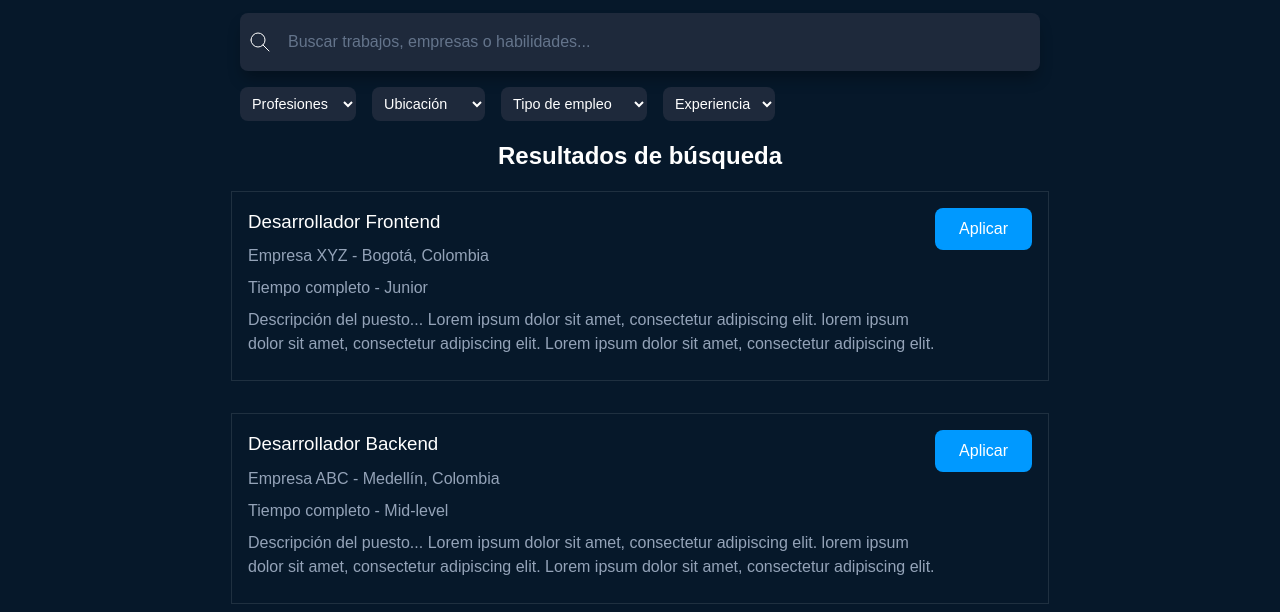
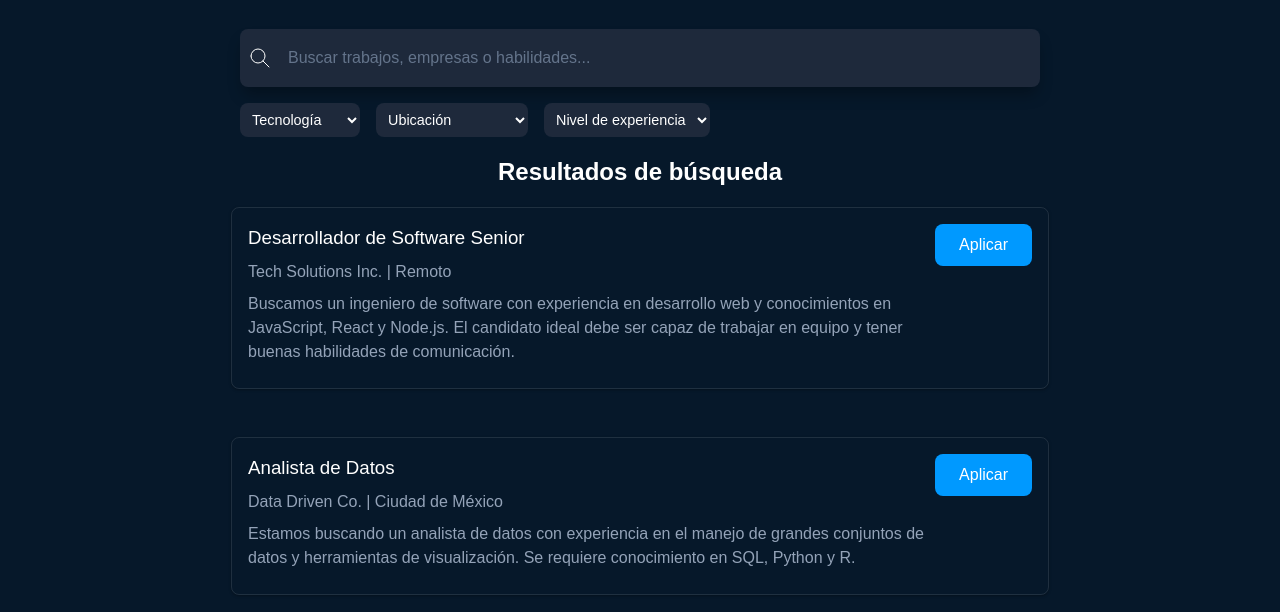
Before and after one commit to cjzuleta/ProyectoJScamp, a plain HTML site: page 02.ProyectoconJs/empleo.html in a window 1280 px wide. Shown: the part 188-800 px from the top of the page. Drawn offline with Linux system fonts and the light colour scheme.

Commit message:
se actualiza contenido con api json y se generan todos los modulos js

```diff
--- a/02.ProyectoconJs/empleo.html
+++ b/02.ProyectoconJs/empleo.html
@@ -10,7 +10,7 @@
     />
     <link rel="stylesheet" href="./style/style.css" />
 
-    <script type="module" src="./js/filters.js"></script>
+    <script type="module" src="./js/main.js"></script>
   </head>
 
   <body>
@@ -81,7 +81,7 @@
             />
           </div>
 
-          <section class="filters">
+          <!-- <section class="filters">
             <select name="category" id="category">
               <option value="">Profesiones</option>
               <optgroup label="Profesiones populares">
@@ -114,12 +114,48 @@
               <option value="mid">Mid-level</option>
               <option value="senior">Senior</option>
             </select>
-          </section>
+          </section> -->
+          <section class="filters">
+          <select name="technology" id="filter-technology">
+            <option value="">Tecnología</option>
+            <optgroup label="Tecnologías populares">
+              <option value="javascript">JavaScript</option>
+              <option value="python">Python</option>
+              <option value="react">React</option>
+              <option value="nodejs">Node.js</option>
+            </optgroup>
+            <option value="java">Java</option>
+            <hr />
+            <option value="csharp">C#</option>
+            <option value="c">C</option>
+            <option value="c++">C++</option>
+            <hr />
+            <option value="ruby">Ruby</option>
+            <option value="php">PHP</option>
+          </select>
+
+          <select name="location" id="filter-location">
+            <option value="">Ubicación</option>
+            <option value="remoto">Remoto</option>
+            <option value="cdmx">Ciudad de México</option>
+            <option value="guadalajara">Guadalajara</option>
+            <option value="monterrey">Monterrey</option>
+            <option value="barcelona">Barcelona</option>
+          </select>
+
+          <select name="experience-level" id="filter-experience-level">
+            <option value="">Nivel de experiencia</option>
+            <option value="junior">Junior</option>
+            <option value="mid">Mid-level</option>
+            <option value="senior">Senior</option>
+            <option value="lead">Lead</option>
+          </select>
+        </section>
         </form>
         <span class="valor-seleccionado"></span>
         <h2>Resultados de búsqueda</h2>
       <section class="job-listings">
-        <div data-modalidad="frontend" class="job-card">
+        <!-- <div data-modalidad="frontend" class="job-card">
           <div>
             <h3>Desarrollador Frontend</h3>
             <p>Empresa XYZ - Bogotá, Colombia</p>
@@ -177,7 +213,7 @@
             </p>
           </div>
           <button class="button-apply-job" id="btn">Aplicar</button>
-        </div>
+        </div> -->
       </section>
 
       <nav class="pagination">
--- a/02.ProyectoconJs/js/filters.js
+++ b/02.ProyectoconJs/js/filters.js
@@ -63,11 +63,12 @@ searchInput.addEventListener("input", function () {
 
 //otra opcion explicada es con el atributo data, q nos permite con modalidad traer la info de la card q necesitamos
 
-const filter = document.querySelector('#category');
+const filter = document.querySelector('#filter-location');
 const mensaje = document.querySelector('.valor-seleccionado');
-const jobs = document.querySelectorAll('.job-card');
+
 
 filter.addEventListener('change', function () {
+    const jobs = document.querySelectorAll('.job-card');
     const selectedValue = filter.value;
 
     if (selectedValue) {
@@ -94,6 +95,8 @@ filter.addEventListener('change', function () {
 });
 
 // extraer la info en las cards con el archivo JSON
+//elemento donde se van a cargar las cards
+const container = document.querySelector('.job-listings');
 
 //console.log('antes del fetch')
 fetch("./data.json")//consulto la pagina
@@ -102,6 +105,28 @@ fetch("./data.json")//consulto la pagina
     })
     .then((jobs) => (
         //console.log('Tengo los resultados')
-        console.log(jobs)
+        //console.log(jobs)
+        //LOGICA PARA RECORRER EL JSON Y CREARLO COMO HTML eneste caso para crear las cards
+        jobs.forEach(job =>{
+            const article = document.createElement('article');//se crea elemento
+
+            //luegos sus atributos
+            article.className = 'job-card';
+
+            article.dataset.modalidad = job.data.modalidad;
+            article.dataset.nivel = job.data.nivel;
+            article.dataset.technology = job.data.technology;
+
+            //Luego su contenido
+            article.innerHTML = `<div>
+            <h3>${job.titulo}</h3>
+            <p>${job.empresa} | ${job.ubicacion}</p>
+            <p>${job.descripcion}</p>
+
+          </div>
+          <button class="button-apply-job" id="btn">Aplicar</button>`
+
+          container.appendChild(article);
+        })
     ))
 //console.log('despues del fetch')
--- a/02.ProyectoconJs/js/main.js
+++ b/02.ProyectoconJs/js/main.js
@@ -1 +1,3 @@
-importScripts ('./script.js');
+import './filters.js';
+import './web-component-avatar.js';
+import './apply-button.js'
```
Also changed, not shown: 02.ProyectoconJs/js/web-component-avatar.js (renamed from 02.ProyectoconJs/js/Web-component-avatar.js.js).
